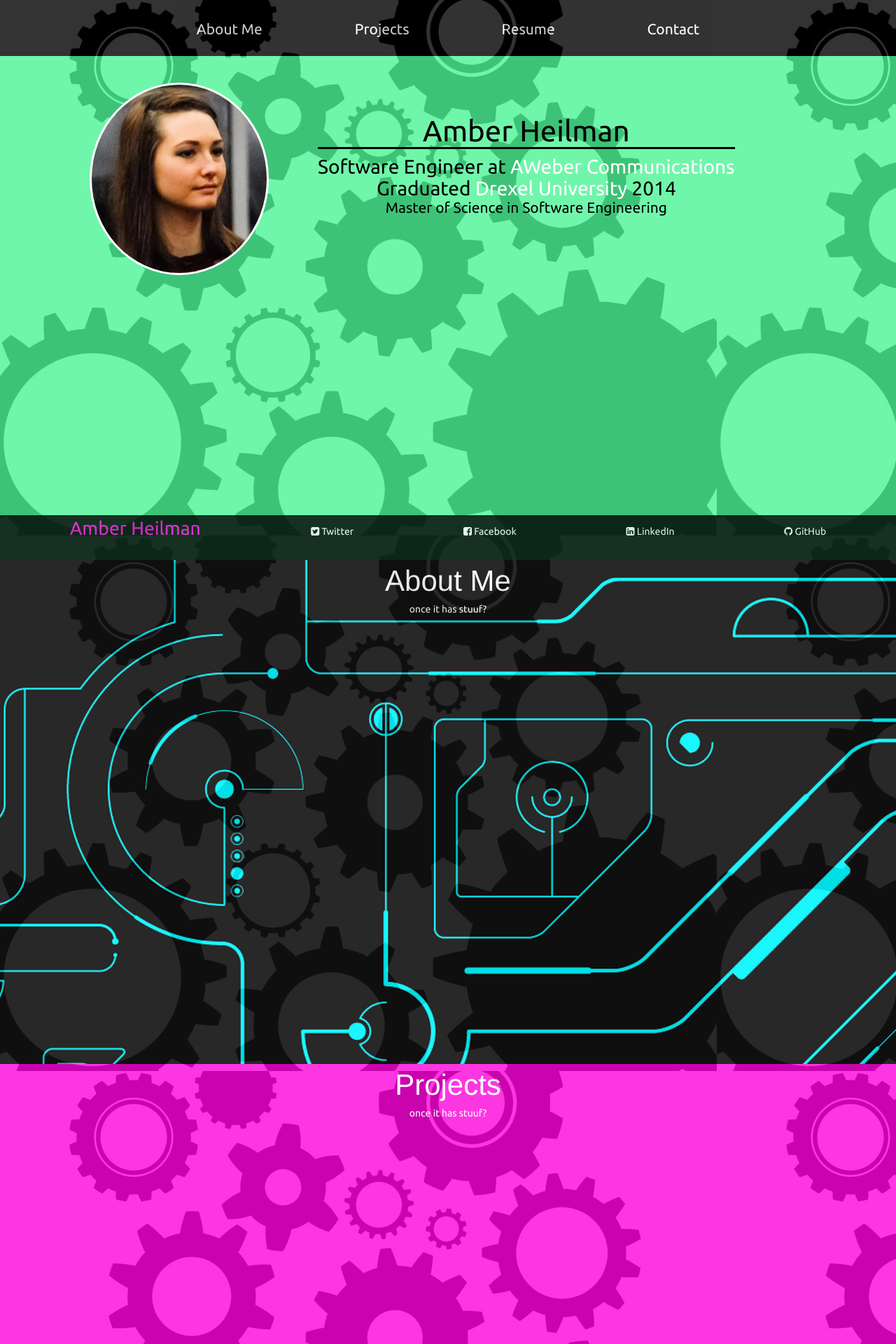
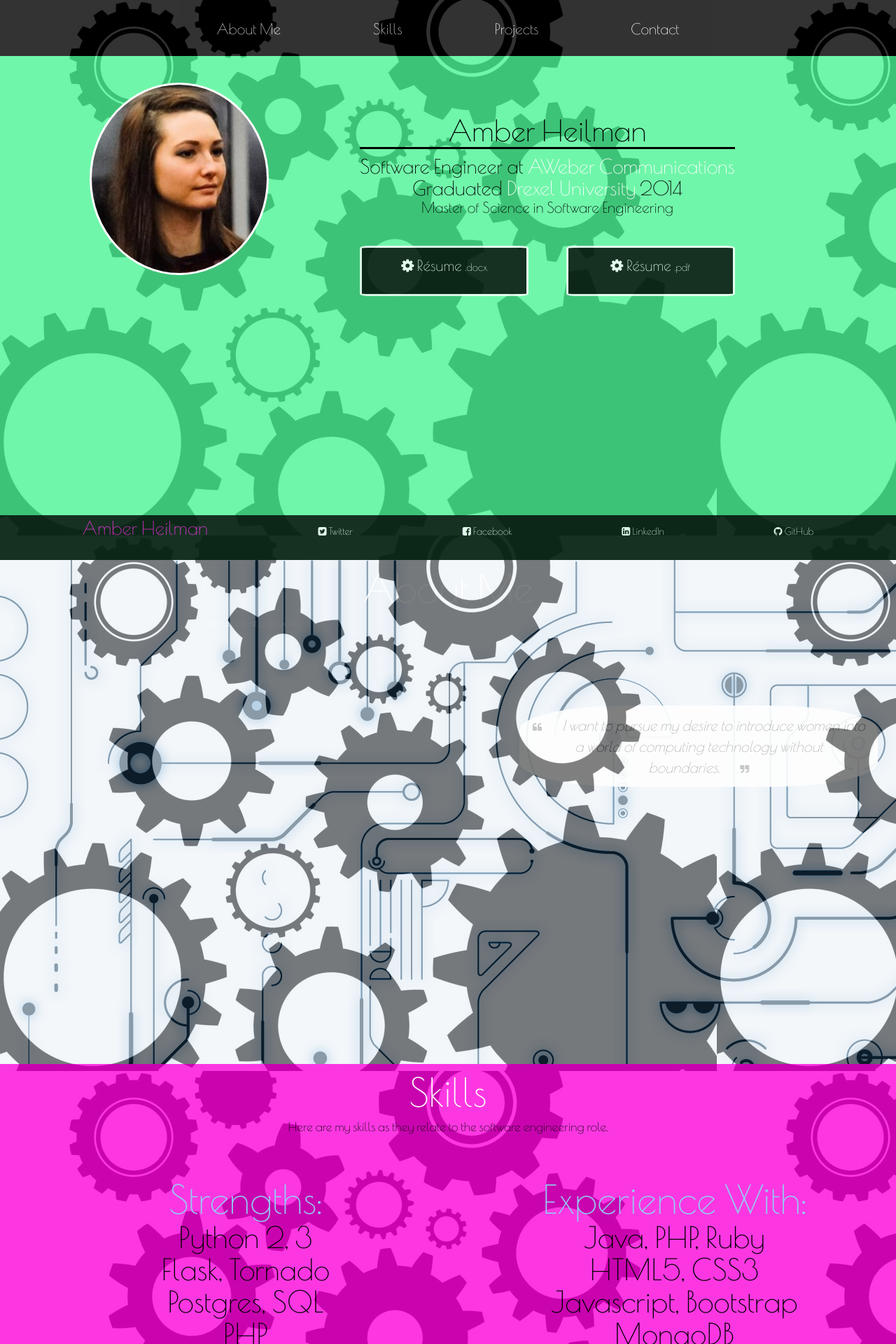
Before and after one commit to amberheilman/amber_web, a Flask app: page / in a window 1280 px wide. Shown: the top 1920 px of the page at 70% size. Run offline with Flask 2, Linux system fonts and the light colour scheme; some libraries are stand-ins or nearby versions.

Commit message:
simple curcuit bg

```diff
--- a/static/css.css
+++ b/static/css.css
@@ -41,20 +41,20 @@ footer {
 form {
 
   text-align: center;
-  font-family: 'Ubuntu', sans-serif;
+  font-family: 'Poiret One', cursive;
 
 }
 
 h1 {
 
-  font-family: 'Ubuntu', sans-serif;
+  font-family: 'Poiret One', cursive;
   font-size: 300%;
   color: black;
 }
 
 h2 {
 
-  font-family: 'Ubuntu', sans-serif;
+  font-family: 'Poiret One', cursive;
   font-size: 200%;
   margin: 0;
   color: black;
@@ -63,8 +63,18 @@ h2 {
 
 h3 {
 
-  font-family: 'Ubuntu', sans-serif;
+  font-family: 'Poiret One', cursive;
   font-size: 150%;
+  margin-top: 0;
+  margin-bottom: 0;
+  color: black;
+
+}
+
+h4 {
+
+  font-family: 'Poiret One', cursive;
+  font-size: 125%;
   margin-top: 0;
   margin-bottom: 0;
   color: black;
@@ -73,39 +83,37 @@ h3 {
 
 input[type=submit] {
 
+  border-color: black;
   border-radius: 10%;
-  border-color: black;
   background-color: black;
   color: white;
+  height: 8%;
+  width: 20%;
 
 }
 
 input[type=text] {
 
-  height: 39px;
-  -webkit-border-radius: 0px 4px 4px 0px/5px 5px 4px 4px;
-  -moz-border-radius: 0px 4px 4px 0px/0px 0px 4px 4px;
-  border-radius: 0px 4px 4px 0px/5px 5px 4px 4px;
-  background-color: #fff;
-  -webkit-box-shadow: 1px 2px 5px rgba(0,0,0,.09);
-  -moz-box-shadow: 1px 2px 5px rgba(0,0,0,.09);
-  box-shadow: 1px 2px 5px rgba(0,0,0,.09);
-  border: solid 1px #cbc9c9;
-  margin-left: -5px;
-  margin-top: 13px;
-  padding-left: 10px;
 
 }
 
 p {
 
-  font-family: 'Ubuntu', sans-serif;
+  font-family: 'Poiret One', cursive;
   font-size: 100%;
   color: white;
   margin-left: 6%;
   margin-right: 6%;
   display: inline;
 
+
+}
+
+small {
+
+  font-size: 70%;
+  margin: 0 0;
+  padding: 0 0;
 
 }
 
@@ -124,8 +132,8 @@ p {
 
   height: 90%;
   width: 100%;
-  background-image: url('block_background.jpg');
-  opacity: 0.9;
+  background-image: url('curcuit_bg.png');
+  opacity: 0.5;
   text-align: center;
   text-align: -webkit-center;
   position: relative;
@@ -193,9 +195,78 @@ p {
 
 }
 
+.bottom {
+
+  vertical-align: text-bottom;
+  display: inline-block;
+
+
+}
+
 .bottom-border {
 
   border-bottom: solid black;
+
+}
+
+.button:hover, a:hover, footer p:hover {
+
+  color: #F44DD2;
+  text-decoration: none;
+
+}
+
+.circle {
+
+  width: 20%;
+  max-width: 49%;
+  max-height: 99%;
+  padding-bottom: 21%;
+  -moz-border-radius: 50%;
+  border-radius: 50%;
+  background-repeat: no-repeat;
+  background-position: center;
+  margin: 3% 0% 10% 10%;
+  border-style: solid;
+  border-color: white;
+  display: inline-block;
+  float: left;
+
+}
+
+.circle-join {
+
+  -moz-border-radius: 50%;
+  border-radius: 50%;
+  background-repeat: no-repeat;
+  background-position: center;
+  border: solid double white;
+  display: inline-block;
+
+}
+
+.download-button {
+
+  max-height: 100%;
+  max-width: 100%;
+  height: 10%;
+  width: 45%;
+  font-size: 150%;
+  margin: 10% 5% 10% 0%;
+  color: white;
+  background-color: black;
+  border-radius: 5%;
+  border: solid white;
+  opacity: 0.8;
+  padding: 2% 1% 0% 1%;
+  margin: 8% auto;
+
+}
+
+.download-button:hover {
+
+  color: rgba(252, 6, 219, 0.8);
+  border-color: rgba(252, 6, 219, 0.8);
 
 }
 
@@ -210,12 +281,27 @@ p {
 
 }
 
+.form {
+
+  width:50%;
+  display: block;
+  vertical-align: baseline;
+  margin: 0, 10%;
+  position: absolute; top: -8px; left: 1em;
+
+}
+
 .gear1 {
 
   background-image: url('gear1.jpg');
   max-width: 100%;
   max-height: 100%;
 
+}
+
+.h2-colored {
+
+  color: rgb(149, 203, 242);
 
 }
 
@@ -233,21 +319,31 @@ p {
 
   margin: 2% 5%;
   display: inline-block;
-  font-family: 'Ubuntu', sans-serif;
+  font-family: 'Poiret One', cursive;
   font-size: 150%;
   color: white;
   text-shadow: 0 1px 1px rgba(0, 0, 0, 0.2);
 
 }
 
-.button:hover, a:hover, footer p:hover {
+.left {
 
-  color: #F44DD2;
-  text-decoration: none;
+  display: inline-block;
+  float: left;
 
 }
 
-.left {
+.left-padded {
+
+  float: left;
+  padding-left: 18%;
+  text-align: center;
+  padding-top: 5%;
+  font-size: 200%;
+
+}
+
+.prof-pic {
 
   width: 20%;
   max-width: 49%;
@@ -260,14 +356,20 @@ p {
   background-position: center;
   margin: 3% 0% 10% 10%;
   border: solid white;
-  display: inline-block;
-  float: left;
+
+}
+
+.prof-text {
+
+  font-family: 'Poiret One', cursive;
+  margin: 5% 18% 10% -10%;
+  max-width: 48%;
 
 }
 
 .pink-para {
 
-  font-family: 'Ubuntu', sans-serif;
+  font-family: 'Poiret One', cursive;
   font-size: 190%;
   margin-left: 6%;
   margin-right: 6%;
@@ -276,25 +378,63 @@ p {
 
 }
 
+.quote {
+
+  background-color: white;
+  border-radius: 30%;
+  opacity: 0.9;
+  max-width: 40%;
+  max-height: 70%;
+  margin: 10% 2%;
+  padding: 1% 1% 1% 1%;
+
+}
+
+.quote p {
+
+  font-style: italic;
+  color: #585858;
+  font-size: 150%;
+
+}
+
 .right {
 
-  margin: 5% 18% 10% -10%;
-  max-width: 48%;
   display: inline-block;
   float: right;
 
 }
 
+.right-padded {
+
+  float: right;
+  padding-right: 10%;
+  text-align: center;
+  padding-top: 5%;
+  font-size: 200%;
+
+}
+
+.rotate:hover {
+
+  -webkit-transform:rotate(60deg);
+  -moz-transform:rotate(60deg);
+  -o-transform:rotate(60deg);
+
+}
+
 .topic-header-font {
 
+  font-family: 'Poiret One', cursive;
+  font-size: 400%;
+  text-align: center;
   color: white;
-  font-size: 300%;
-  text-align: center;
 
 }
 
 .topic-font {
 
+  font-family: 'Poiret One', cursive;
   color: white;
   font-size: 150%;
 
--- a/templates/home.html
+++ b/templates/home.html
@@ -6,6 +6,9 @@
 		<link rel="stylesheet" href="{{ url_for('static', filename='bootstrap_custom.css') }}">
 		<link rel="stylesheet" href="{{ url_for('static', filename='css.css') }}">
 		<link href='http://fonts.googleapis.com/css?family=Ubuntu' rel='stylesheet' type='text/css'>
+		<link href='http://fonts.googleapis.com/css?family=Poiret+One' rel='stylesheet' type='text/css'>
+		<link href='http://fonts.googleapis.com/css?family=Abel' rel='stylesheet' type='text/css'>
+		<link href='http://fonts.googleapis.com/css?family=Raleway' rel='stylesheet' type='text/css'>
 		<link href="//maxcdn.bootstrapcdn.com/font-awesome/4.2.0/css/font-awesome.min.css" rel="stylesheet">
 		{% endblock %}
 		<title>home</title>
@@ -13,64 +16,124 @@
 
 	<div id="head" class="header">
 		<div class="button"><a href="#block2">About Me</a></div>
-		<div class="button"><a href="#block3">Projects</a></div>
-		<div class="button"><a href="#block4">Resume</a></div>
+		<div class="button"><a href="#block3">Skills</a></div>
+		<div class="button"><a href="#block4">Projects</a></div>
 		<div class="button"><a href="#block5">Contact</a></div>
 	</div>
 	<div name="banner" id="block1">
-		<div class="left"></div>
+		<div class="prof-pic left"></div>
 
-		<div class="right">
+		<div class="prof-text right">
 			<h1 class="bottom-border">Amber Heilman</h1>
 			<h2>Software Engineer at <a href="http://www.aweber.com/meet-the-team.htm#amberh">AWeber Communications</a></h2>
 			<h2>Graduated <a href="http://drexel.edu/cci/">Drexel University</a> 2014</h2>
 			<h3>Master of Science in Software Engineering</h3>
+
+			<a href="/" download="Resume_2_5_2014.docx">
+				<div class="download-button left">
+					<i class="fa fa-cog rotate"></i>
+						R&#233;sume
+							<small>.docx</small>
+
+				</div>
+			</a>
+
+			<a href="/" download="Resume_2_5_2014.pdf">
+				<div class="download-button right">
+					<i class="fa fa-cog rotate"></i>
+						R&#233;sume
+							<small>.pdf</small>
+				</div>
+			</a>
+
+		</div>
+	</div>
+
+	<div name="aboutme" id="block2">
+		<div class="topic-header-font">About Me</div>
+		<p>I am a recent graduate </p>
+
+		<div class="quote right">
+			<i class="fa fa-quote-left"></i><p>I want to pursue my desire to introduce women into a world of computing technology without boundaries.</p><i class="fa fa-quote-right"></i>
 		</div>
 
 	</div>
 
-	<div name="aboutme" id="block2">
-		<div class="topic-header-font">About Me</div>
+	<div name="skills" id="block3">
 
-		<p>once it has stuuf?</p>
+		<div class="topic-header-font">Skills</div>
+		<h4>Here are my skills as they relate to the software engineering role. </h4>
+
+		<div class="left-padded">
+
+			<h2 class="h2-colored">Strengths:</h2>
+			<h3>Python 2, 3</h3>
+			<h3>Flask, Tornado</h3>
+			<h3>Postgres, SQL</h3>
+			<h3>PHP</h3>
+
 
 		</div>
 
-	<div name="projects" id="block3">
+		<div class="right-padded">
+
+			<h2 class="h2-colored">Experience With:</h2>
+			<h3>Java, PHP, Ruby</h3>
+			<h3>HTML5, CSS3</h3>
+			<h3>Javascript, Bootstrap</h3>
+			<h3>MongoDB</h3>
+
+		</div>
+
+
+	</div>
+
+	<div name="projects" id="block4">
+
 		<div class="topic-header-font">Projects</div>
 
-		<p>once it has stuuf?</p>
+		<div id="mousetrap" class="left">
+			<i class="fa fa-video-camera"></i>
+			<h2>Gnome Mousetrap</h2>
 		</div>
 
-	<div name="resume" id="block4">
-			<div class="topic-header-font">Resume</div>
 
-	<p>
-		<button><p><i class="fa fa-floppy-o"></i> Resume <p class="small">.pdf</p></p></button>
+		<div id="stationdown" class="">
+			<i class="fa fa-fire-extinguisher"></i>
+			<h2>StationDown</h2>
+		</div>
 
-	</p>
+		<div id="backchannel" class="right">
+			<i class="fa fa-weixin"></i>
+			<h2>Backchannel</h2>
+		</div>
 
 	</div>
+
 
 	<div name="contact" id="block5">
 		<div class="topic-header-font">Contact</div>
 			<p>Send me a message.</p>
-			<form>
-				<label for="name">
+				<form class="form center">
+					<fieldset>
+					<label class="rounded" for="name">
 						<i id="icon" class="fa fa-male"></i>
 					</label>
 
 					<input type="text" name="name" placeholder="Name">
 
-				<label for="email">
+					<label class="rounded" for="email">
 						<i id="icon" class="fa fa-envelope"></i>
 					</label>
 
 					<input type="text" name="email" placeholder="Email">
 
-				<input type="textarea" name="message">
+					<label class="rounded" for="message"></label>
+
+					<input type="textarea" name="message" placeholder="Type message here...">
 
 					<input class="button" type="submit" value="Submit">
+				</fieldset>
 			</form>
 
 	</div>
```
Also changed, not shown: other parts of static/css.css (+10 -16 lines), static/curcuit_bg.jpg (added), static/curcuit_bg.png (added), static/mousetrap.jpg (added), 1 other file. Lines whose indentation alone changed are shown as unchanged.
